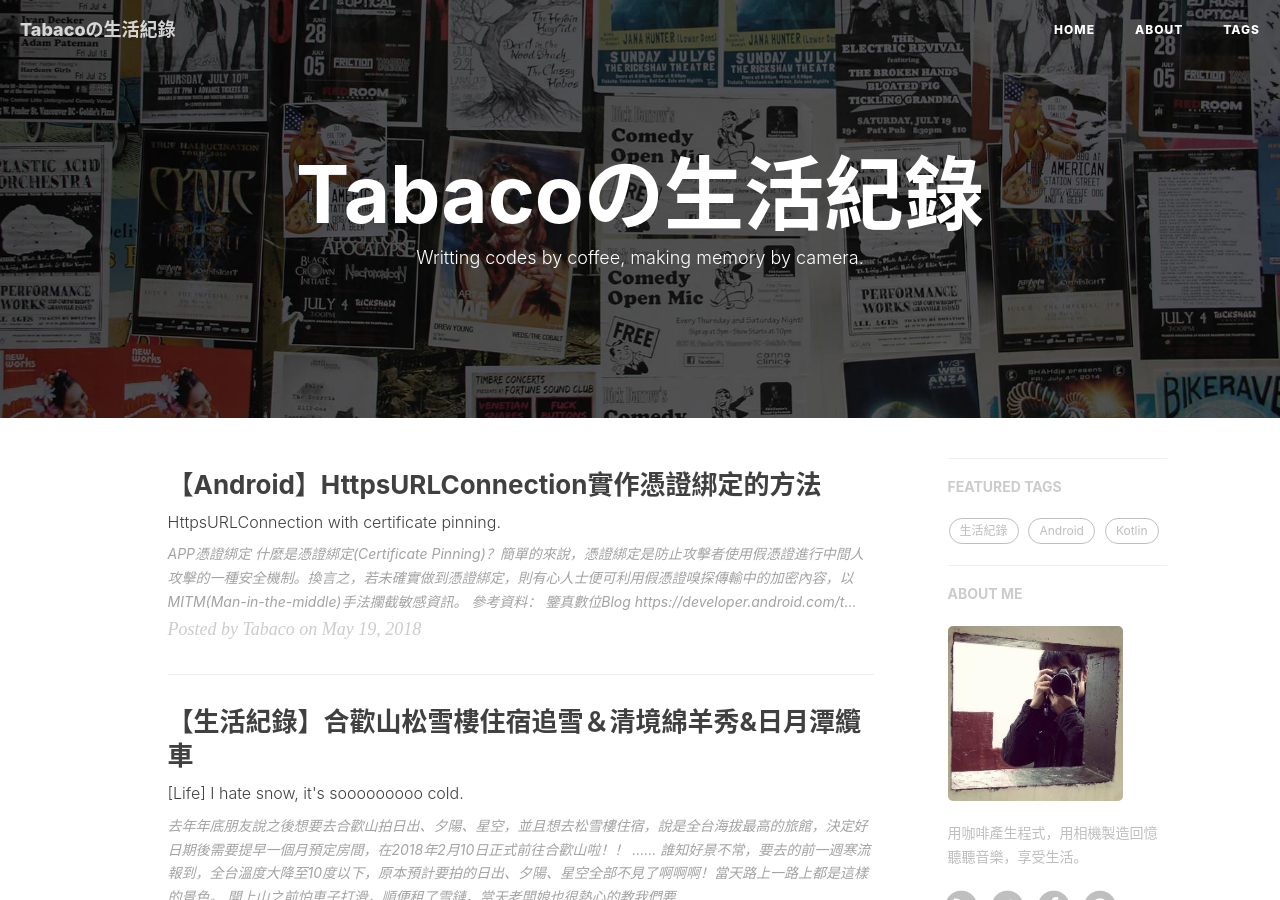
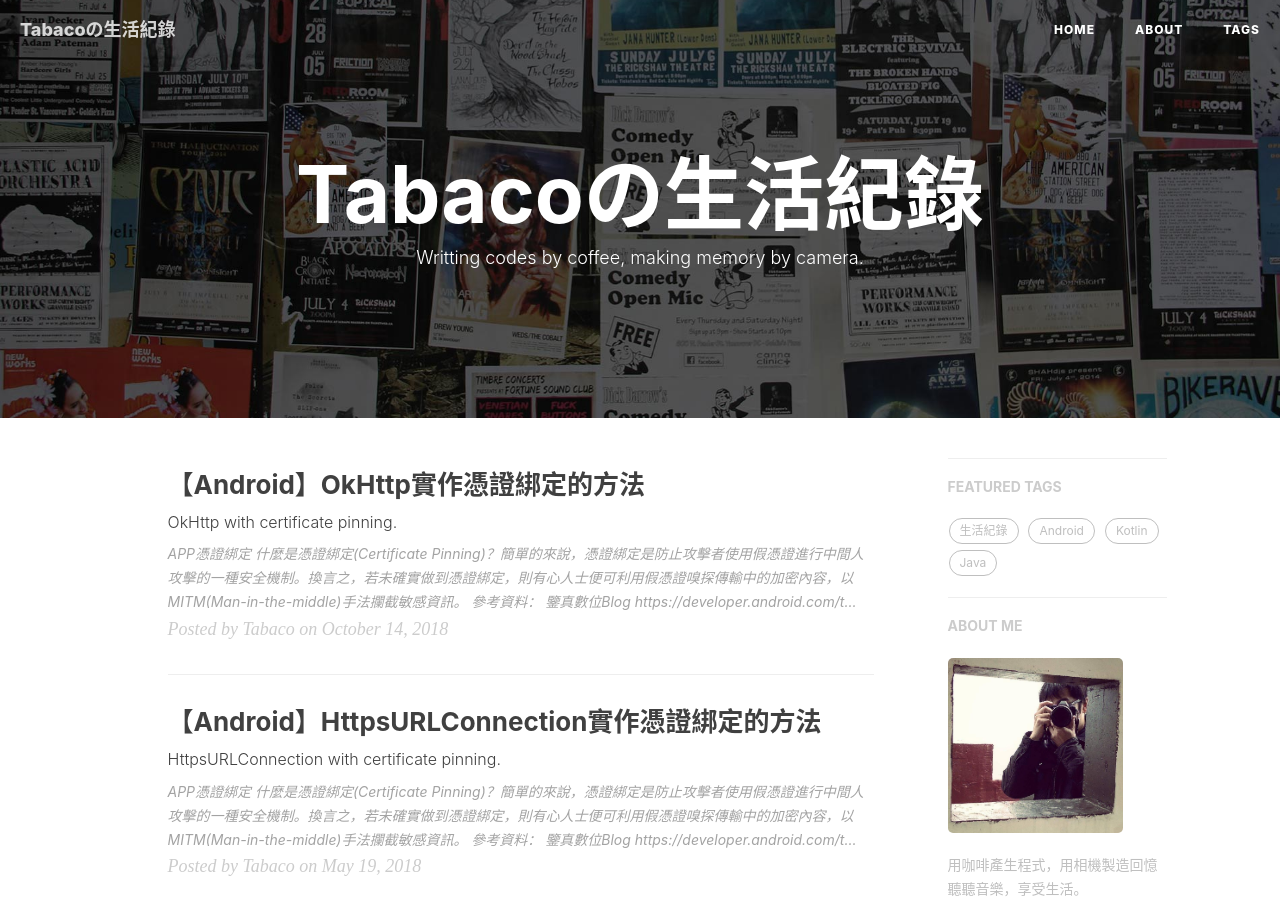
Before and after one commit to 7a6ac0/7a6ac0.github.io, a Jekyll site: the page built from index.html, in a window 1280 px wide and 900 px high. Built offline with Jekyll 4.4.1, drawn with Linux system fonts in a browser that asks for light colours; nearby versions of some CDN libraries; the list of posts is cut into pages by our own code; comment, search, counter and statistics services are not loaded.

Commit message:
Update: 2018-10-14 14:45:00

````diff
--- a/_posts/2018-05-20-httpsurlconnection-pinning.markdown
+++ b/_posts/2018-05-20-httpsurlconnection-pinning.markdown
@@ -58,6 +58,8 @@ Android N(API 24)以後可在APP資源內新增安全性設定檔以防止MITM
 
 ## HttpsURLConnection憑證綁定
 接著進入~~業配~~主題(終於啊～)，這邊將展示如何作憑證綁定，詳細的程式碼可以參考[SSLPinning][i4]。
+
+> 對OkHttp憑證榜定方式有興趣的可以看我另一篇文章：[OkHttp實作憑證綁定的方法][i5]
 
 從[github][i3]網站上下載憑證，放在```assets```資料夾內
 ![](/img/in-post/post-httpsurlconnection-pinning/httpsurlconnection-pinning-1.png)
--- /dev/null
+++ b/_posts/2018-10-14-okhttp-pinning.markdown
@@ -0,0 +1,60 @@
+---
+layout:     post
+title:      "【Android】OkHttp實作憑證綁定的方法"
+subtitle:   "OkHttp with certificate pinning."
+date:       2018-10-14 13:23:12
+author:     "Tabaco"
+header-img: "img/in-post/post-okhttp-pinning/post-bg-okhttp-pinning.png"
+header-mask: 0.3
+catalog:    true
+tags:
+    - Android
+    - Java
+---
+
+## APP憑證綁定
+什麼是```憑證綁定(Certificate Pinning)```？簡單的來說，憑證綁定是防止攻擊者使用假憑證進行中間人攻擊的一種安全機制。換言之，若未確實做到憑證綁定，則有心人士便可利用假憑證嗅探傳輸中的加密內容，以MITM(Man-in-the-middle)手法攔截敏感資訊。
+
+參考資料：
+* [鑒真數位Blog][i1]
+* [https://developer.android.com/training/articles/security-ssl.html][i2]
+
+## OkHttp憑證榜定
+> 之前有介紹過HttpsUrlConnection憑證榜定的方式，有興趣的話可以到參考：[HttpsURLConnection實作憑證綁定的方法][i5]
+
+這裡將介紹如何實作OkHttp憑證榜定，詳細的程式碼可以參考[SSLPinningOkHttp][i3]
+先建立[CertificatePinner][i4]的實例，再新增憑證參數即可。
+```java
+CertificatePinner certPinner = new CertificatePinner.Builder()
+								.add("github.com",
+                                	"sha256/pL1+qb9HTMRZJmuC/bB/ZI9d302BYrrqiVuRyW+DGrU=")
+                        		.add("github.com",
+                                	"sha256/RRM1dGqnDFsCJXBTHky16vi1obOlCgFFn/yOhI/y+ho=")
+                        		.build();
+```
+接著將`CertificatePinner`的實例加入`OkHttpClient`內，之後如果可以正常連線代表已經有憑證榜定了。
+```java
+private String connect(String url) throws IOException {
+	OkHttpClient okHttpClient = new OkHttpClient.Builder()
+                .certificatePinner(mCertPinner)
+                .build();
+
+    Request request = new Request.Builder()
+                .url(url)
+                .build();
+
+    Response response = okHttpClient.newCall(request).execute();
+
+    if(response.isSuccessful())
+        return "ok";
+    return null;
+}
+```
+
+是不是比HttpsUrlConnection簡單多了。
+
+[i1]: http://iforensicsblog.blogspot.tw/2017/11/blog-post_30.html
+[i2]: https://developer.android.com/training/articles/security-ssl.html
+[i3]: https://github.com/7a6ac0/SSLPinningOkHttp
+[i4]: https://square.github.io/okhttp/3.x/okhttp/okhttp3/CertificatePinner.html
+[i5]: https://tabacowang.me/2018/05/19/httpsurlconnection-pinning/
````
Also changed, not shown: other parts of _posts/2018-05-20-httpsurlconnection-pinning.markdown (+1 -0 lines), 1 other file.
